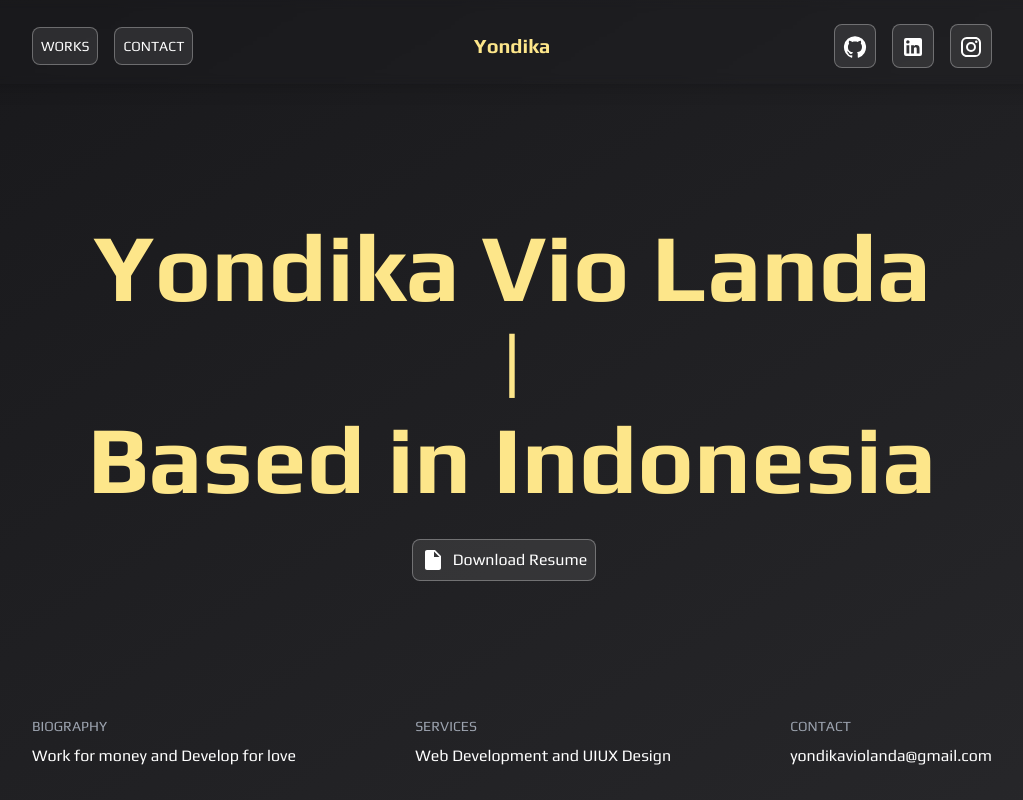
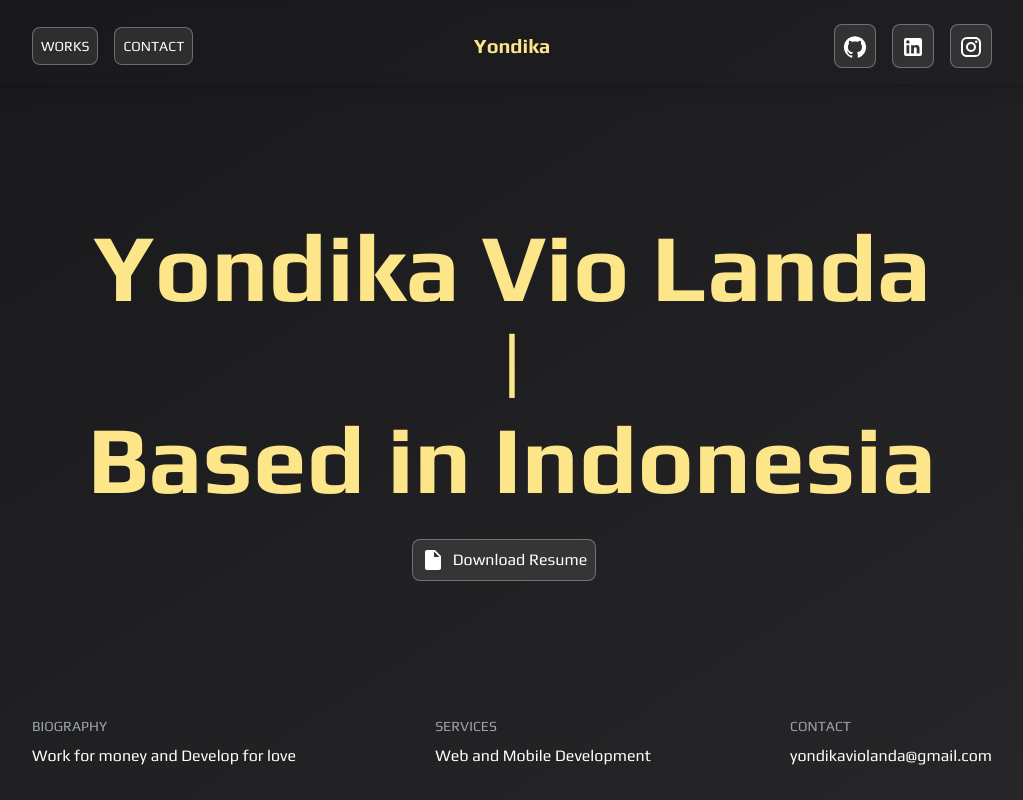
Before and after one commit to yondikavl/portfolio, a Next.js app: page / in a window 1280 px wide. Shown: the top 800 px of the page, without its empty margins (128-1151 px from the left). Built offline with nearby package versions, Linux system fonts and the light colour scheme.

Commit message:
update hero

```diff
--- a/src/components/HeroSection.jsx
+++ b/src/components/HeroSection.jsx
@@ -76,9 +76,7 @@ const HeroSection = () => {
             <h3 className="text-xs md:text-sm md:mb-2 text-gray-400">
               SERVICES
             </h3>
-            <p className="text-xs md:text-base">
-              Web Development and UIUX Design
-            </p>
+            <p className="text-xs md:text-base">Web and Mobile Development</p>
           </div>
           <div className="my-4 md:my-0 w-32 md:w-fit">
             <h3 className="text-xs md:text-sm md:mb-2 text-gray-400">
```
